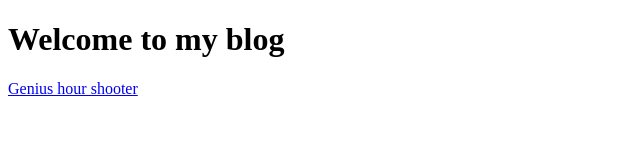
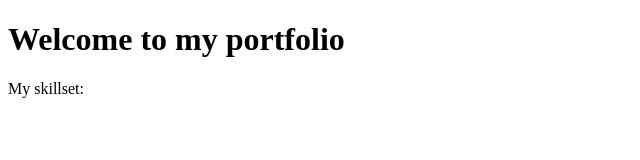
Before and after one commit to MElevy/MElevy.github.io, a plain HTML site: page index.html in a window 1280 px wide. Shown: the whole page, without its empty margins (0-640 px from the left). Drawn offline with Linux system fonts and the light colour scheme.

Commit message:
Update index.html

```diff
--- a/index.html
+++ b/index.html
@@ -5,7 +5,7 @@
     <title>My website</title>
   </head>
   <body>
-    <h1>Welcome to my blog</h1>
-    <a href="/Genius-hour-shooter/templates/index.html">Genius hour shooter</a>
+    <h1>Welcome to my portfolio</h1>
+    <p>My skillset:</p>
   </body>
 </html>
```
